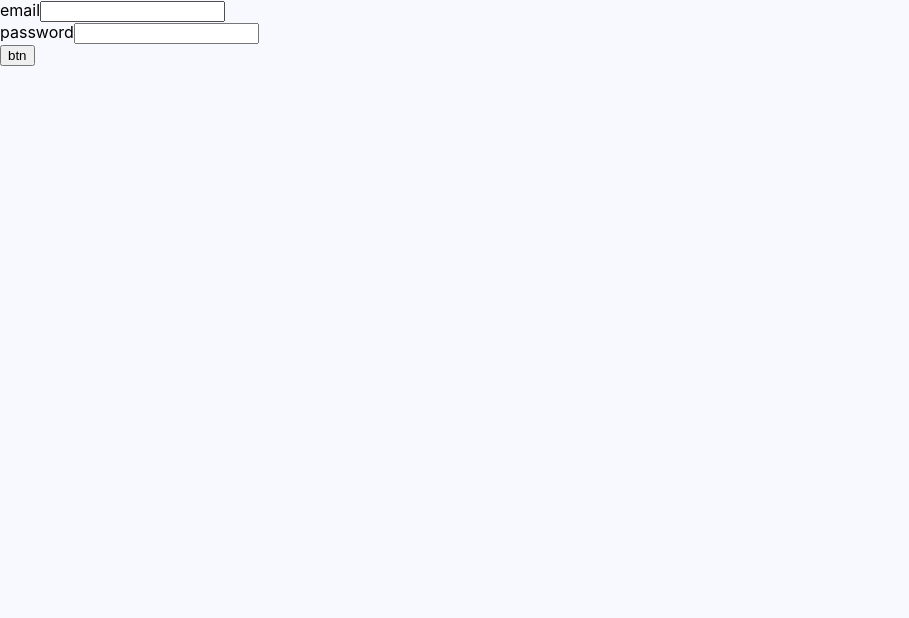
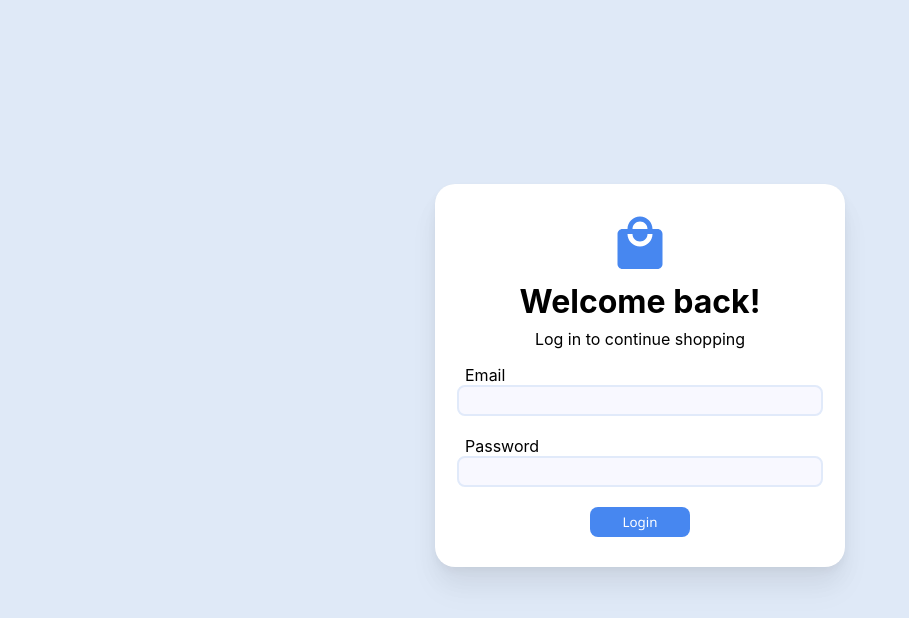
Before and after one commit to tylercodes1/ShoppingCartUI, a React (Create React App) app: page / in a window 1280 px wide. Shown: the top 618 px of the page, without its empty margins (0-909 px from the left). Built offline with nearby package versions, Linux system fonts and the light colour scheme.

Commit message:
Tired push

```diff
--- a/src/pages/HomePage/HomePage.css
+++ b/src/pages/HomePage/HomePage.css
@@ -38,7 +38,7 @@
     border-radius: 8px;
     color: white;
     padding: 4px 16px;
-    transition: all 0.8 ease-in-out;
+    transition: all 0.2s ease-in-out;
     font-family: 'Segoe UI';
 }
 
@@ -49,5 +49,5 @@
 .shop-now:hover {
     box-shadow: 0px 2px 5px rgba(0, 0, 0, 0.2);
     cursor: pointer;
-    transition: all 0.8 ease-in-out;
+    transition: all 0.2s ease-in-out;
 }
--- a/src/pages/LoginPage/LoginPage.css
+++ b/src/pages/LoginPage/LoginPage.css
@@ -0,0 +1,60 @@
+.login-page {
+    height: 100%;
+    width: 100%;
+    background-color: #dfe9f7;
+    display: flex;
+    justify-content: center;
+    align-items: center;
+}
+
+.login-form {
+    display: flex;
+    flex-direction: column;
+    align-items: center;
+    width: 350px;
+    margin-bottom: 50px;
+    background-color: white;
+    border-radius: 20px;
+    box-shadow: 0px 24px 32px rgba(0, 0, 0, 0.04),
+        0px 16px 24px rgba(0, 0, 0, 0.04), 0px 4px 8px rgba(0, 0, 0, 0.04),
+        0px 0px 1px rgba(0, 0, 0, 0.04);
+    padding: 30px;
+}
+
+.login-form h1 {
+    margin: 8px auto;
+}
+
+.login-form p {
+    margin-top: 0;
+}
+
+.login-form input {
+    background-color: var(--background-color);
+    padding: 6px;
+    border-radius: 8px;
+    border: 2px solid #e1eafa;
+    width: 100%;
+}
+
+.login-form label {
+    align-self: start;
+}
+
+.login-btn {
+    width: 100px;
+    margin: 0 auto;
+    background-color: var(--highlight-color);
+    border: none;
+    border-radius: 8px;
+    color: white;
+    padding: 6px 16px;
+    transition: all 0.2s ease-in-out;
+    font-family: 'Segoe UI';
+}
+
+.login-btn:hover {
+    box-shadow: 0px 2px 5px rgba(0, 0, 0, 0.2);
+    cursor: pointer;
+    transition: all 0.2s ease-in-out;
+}
--- a/src/pages/LoginPage/LoginPage.js
+++ b/src/pages/LoginPage/LoginPage.js
@@ -2,7 +2,8 @@ import React, { useState } from 'react'
 import { login } from './../../store/actions/index'
 import { useDispatch, useSelector } from 'react-redux'
 import { Redirect } from 'react-router-dom'
-import TestPage from './../test/Test'
+import './LoginPage.css'
+import LocalMallIcon from '@material-ui/icons/LocalMall'
 
 export default function LoginPage() {
     const state = useSelector((store) => store)
@@ -28,15 +29,18 @@ export default function LoginPage() {
         return <Redirect to="/test"></Redirect>
     }
     return (
-        <div>
-            <form onSubmit={handleSubmit}>
-                <label htmlFor="email">email</label>
+        <div className="login-page">
+            <form onSubmit={handleSubmit} className="login-form">
+                <LocalMallIcon style={{ color: '#4787f0', fontSize: '60' }} />
+                <h1>Welcome back!</h1>
+                <p>Log in to continue shopping</p>
+                <label htmlFor="email">Email</label>
                 <input id="email" name="email" type="text" />
                 <br />
-                <label htmlFor="password">password</label>
+                <label htmlFor="password">Password</label>
                 <input id="password" type="password" name="password" />
                 <br />
-                <button> btn</button>
+                <button className="login-btn">Login</button>
             </form>
         </div>
     )
--- a/src/pages/SettingsPage/SettingsPage.js
+++ b/src/pages/SettingsPage/SettingsPage.js
@@ -8,14 +8,19 @@ export function SettingsPage() {
     if (!store.isLoggedIn) {
         return <Redirect to="/"></Redirect>
     }
-    const changePassword = async () => {
+    const changePassword = async (password) => {
+        try {
+        } catch (e) {
+            console.log('error retrieving user')
+        }
+
         try {
             const result = await Axios.post(
-                'http://3.135.225.25:8080/Project0/ChangePassword?email=customerA@gmail.com&password=test999',
+                `http://3.135.225.25:8080/Project0/ChangePassword?email=${store.email}&password=${password}`,
                 {
                     headers: {
                         'Access-Control-Allow-Origin': '*',
-                        // 'Content-Type': 'application/json',
+                        'Content-Type': 'application/json',
                     },
                 }
             )
@@ -28,18 +33,29 @@ export function SettingsPage() {
         }
     }
 
-    const handleSubmit = () => {}
+    const handleSubmit = (e) => {
+        e.preventDefault()
+        const data = new FormData(e.target)
+        console.log(data.get('password'))
+        console.log(data.get('password-confirmation'))
+    }
 
     return (
         <div className="settings-page">
             <div className="settings-box">
                 <div>
                     <form onSubmit={handleSubmit}>
-                        <label htmlFor="email">email</label>
-                        <input id="email" name="email" type="text" />
+                        <label htmlFor="password">Password</label>
+                        <input id="password" name="email" type="password" />
                         <br />
-                        <label htmlFor="password">password</label>
-                        <input id="password" type="password" name="password" />
+                        <label htmlFor="password-confirmation">
+                            Confirm Password
+                        </label>
+                        <input
+                            id="password-confirmation"
+                            type="password"
+                            name="password-confirmation"
+                        />
                         <br />
                         <button>Change Password</button>
                     </form>
```
Also changed, not shown: 1 other file (tests, documents, lock files or other folders).
